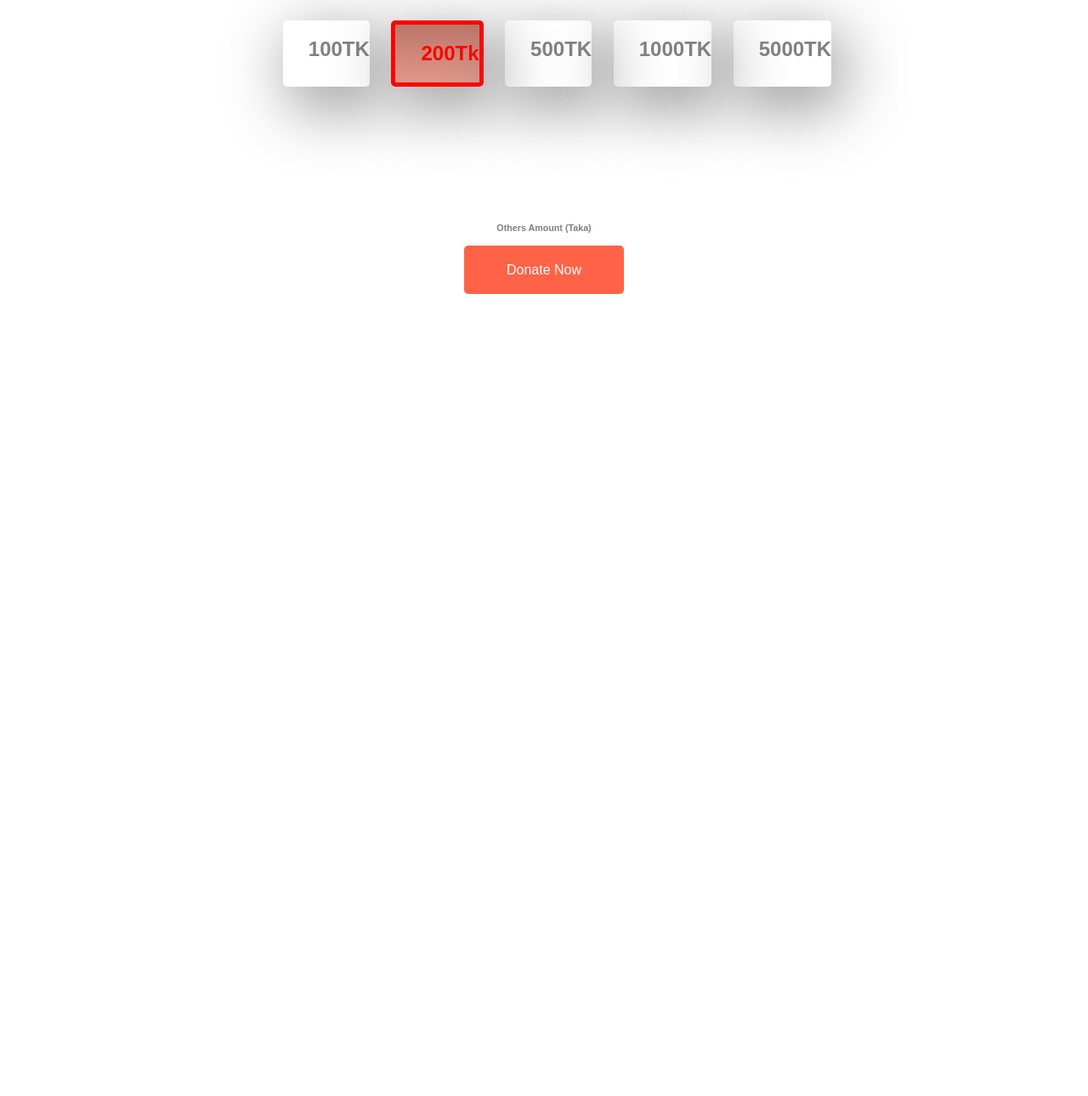
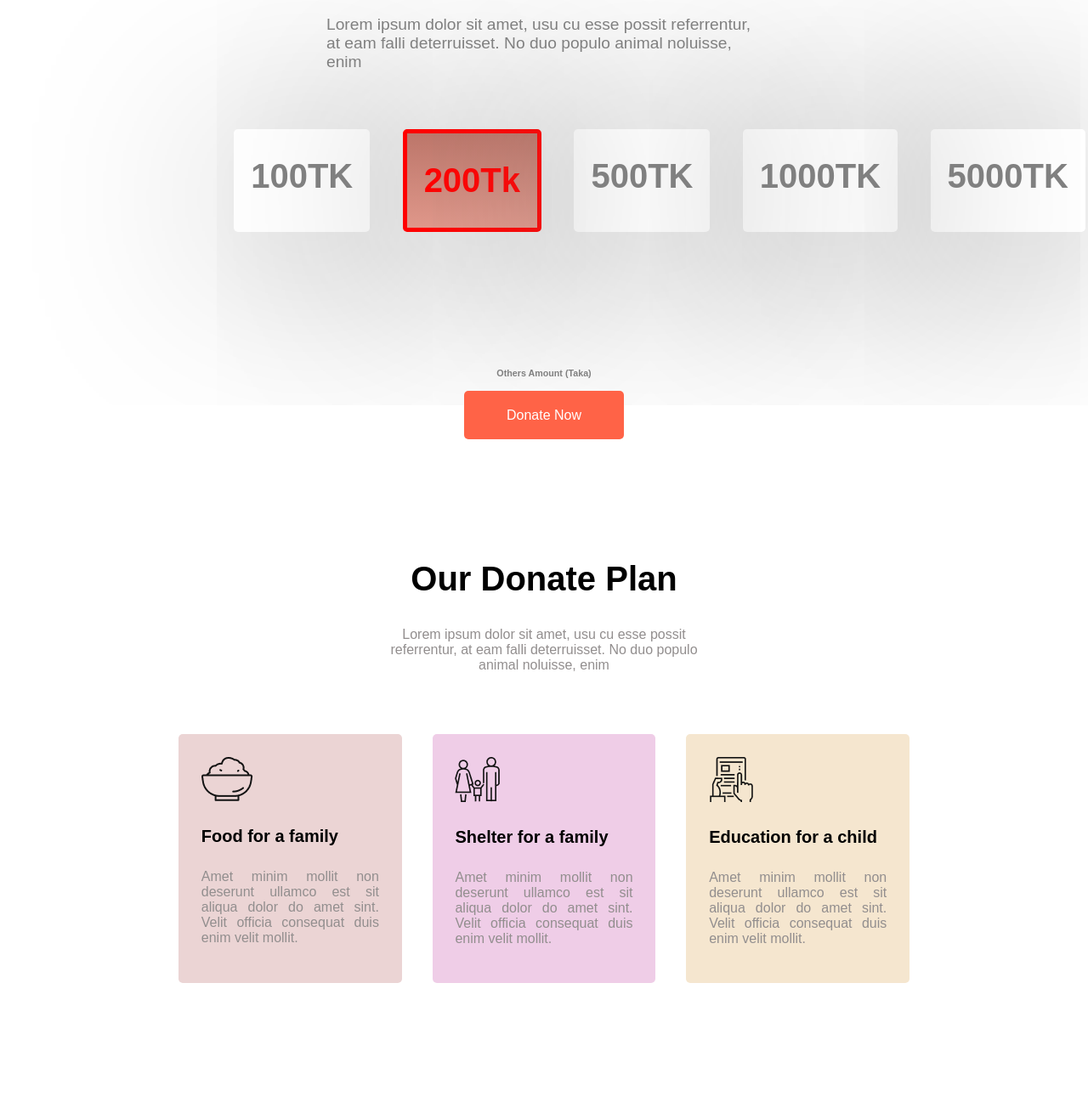
Before and after one commit to PPProsenjit/donate-today, a plain HTML site: page main.html in a window 1280 px wide. Shown: the part 794-2084 px from the top of the page at 85% size. Before the commit the page ends 1140 px from the top, so only its background shows below. Drawn offline with Linux system fonts and the light colour scheme.

Commit message:
donate tody

```diff
--- a/main.html
+++ b/main.html
@@ -25,7 +25,7 @@
             noluisse, enim</p>
     </section>
     <section class="donate-today">
-        <div class="amount">
+        <div class="flexible-container">
             <div class="amount-select">
                 <h1>100TK</h1>
             </div>
@@ -48,6 +48,37 @@
         </div>
         <a class="donate-button" href="">Donate Now</a>
     </section>
+    <section class="donate-plan">
+        <h1>Our Donate Plan</h1>
+        <p id="our-donate-plan">Lorem ipsum dolor sit amet, usu cu esse possit referrentur, at eam falli deterruisset.
+            No duo populo animal
+            noluisse, enim</p>
+        <div>
+            <div></div>
+        </div>
+        <div class="flexible-container2">
+            <div id="food-for-a-family" class="family-item">
+                <img src="icons/food.png" alt="">
+                <h4>Food for a family</h4>
+                <p>Amet minim mollit non deserunt ullamco est sit aliqua dolor do amet sint. Velit officia consequat
+                    duis enim velit mollit.</p>
+            </div>
+            <div id="shelter-for-a-family" class="family-item">
+                <img src="icons/shelter.png" alt="">
+                <h4>Shelter for a family</h4>
+                <p>Amet minim mollit non deserunt ullamco est sit aliqua dolor do amet sint. Velit officia consequat
+                    duis enim velit mollit.</p>
+            </div>
+            <div id="education-for-a-child" class="family-item">
+                <img src="icons/Frame-1.png" alt="">
+                <h4>Education for a child</h4>
+                <p>Amet minim mollit non deserunt ullamco est sit aliqua dolor do amet sint. Velit officia consequat
+                    duis enim velit mollit.</p>
+            </div>
+
+        </div>
+    </section>
+
 
 </body>
 
--- a/style.css
+++ b/style.css
@@ -12,6 +12,22 @@ body {
     color: white;
 }
 
+#h1-tag2 {
+    font-size: 40px;
+    text-align: center;
+    padding-left: 25%;
+    padding-right: 30%;
+    color: black;
+}
+
+h1 {
+    font-size: 40px;
+}
+
+
+h4 {
+    font-size: 20px;
+}
 
 .top-banner {
     padding: 5%;
@@ -39,16 +55,11 @@ body {
 
 }
 
-#h1-tag2 {
-    font-size: 40px;
-    text-align: center;
-    padding-left: 25%;
-    padding-right: 30%;
-    color: black;
-}
+
 
 .donate {
     font-size: 120%;
+    padding-top: 10%;
     padding-bottom: 3%;
     padding-left: 30%;
     padding-right: 30%;
@@ -59,20 +70,22 @@ body {
     text-align: center;
 }
 
-.amount {
+.flexible-container {
     display: flex;
     margin-bottom: 150px;
-    padding-left: 25%;
-    padding-right: 25%;
+    padding-left: 20%;
+    padding-right: 50%;
+
 }
 
 .amount-select {
     width: 60%;
     margin: 10px;
-    margin-left: 2%;
-    margin-right: 2%;
-    padding-left: 30px;
-    box-shadow: 10px 20px 80px gray;
+    margin-left: 5%;
+    margin-right: 5%;
+    padding-left: 20px;
+    padding-right: 20px;
+    box-shadow: 10px 20px 600px gray;
     border-radius: 5px;
     color: gray;
 
@@ -88,3 +101,44 @@ body {
     color: gray;
     padding-bottom: 10px;
 }
+
+.donate-plan {
+    padding-top: 10%;
+    text-align: center;
+}
+
+.donate-plan p {
+    color: rgb(146, 142, 142);
+}
+
+#our-donate-plan {
+    padding-left: 35%;
+    padding-right: 35%;
+}
+
+.flexible-container2 {
+    display: flex;
+    margin-bottom: 150px;
+    padding-left: 15%;
+    padding-right: 15%;
+    padding-top: 3%;
+}
+
+.family-item {
+    padding: 3%;
+    margin: 2%;
+    text-align: justify;
+    border-radius: 5px;
+}
+
+#food-for-a-family {
+    background-color: rgb(235, 212, 212);
+}
+
+#shelter-for-a-family {
+    background-color: rgb(239, 205, 231);
+}
+
+#education-for-a-child {
+    background-color: rgb(245, 230, 207);
+}
```
